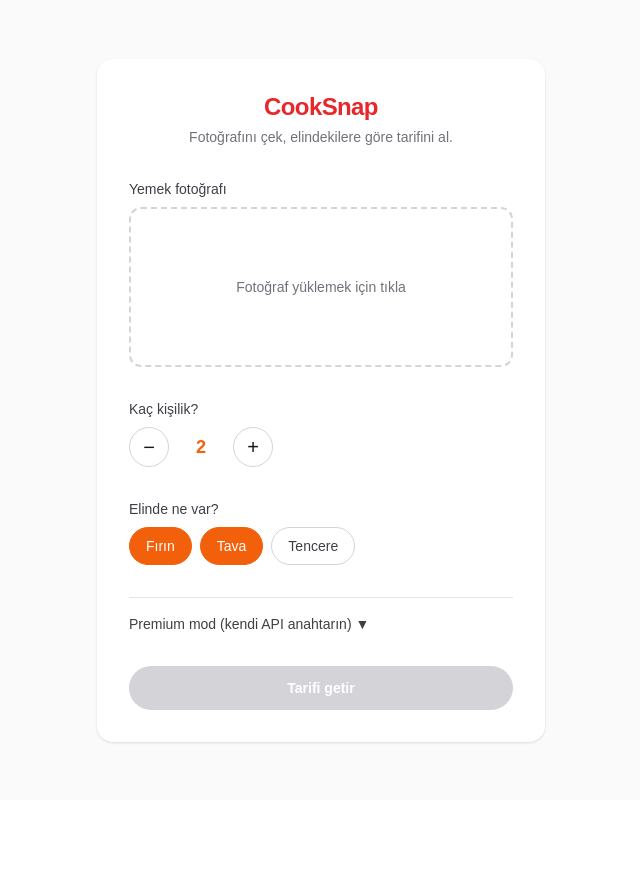
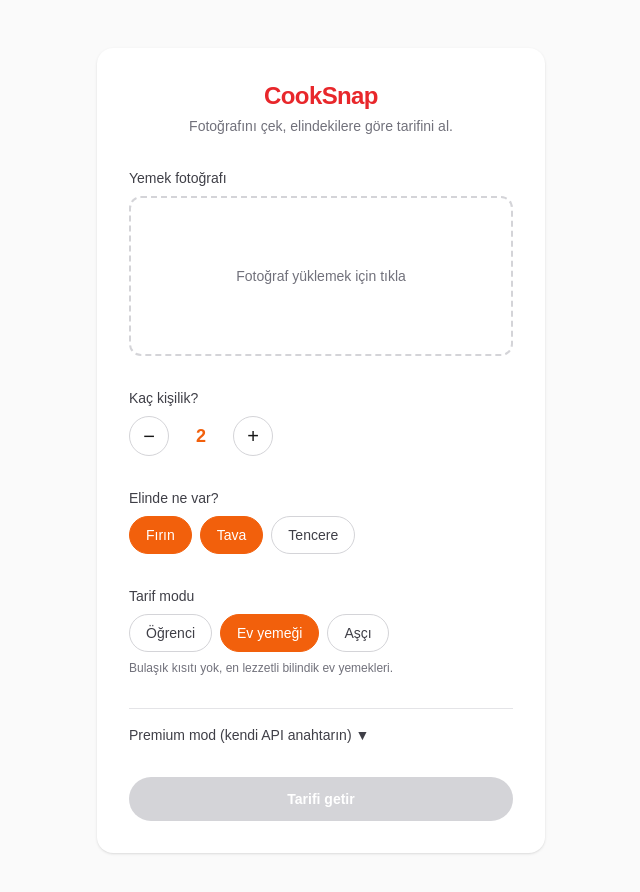
Before and after one commit to Kocayilmaz/cooksnap, a Next.js app: page / in a window 1280 px wide. Shown: the top 892 px of the page, without its empty margins (319-959 px from the left). Before the commit the page ends 800 px from the top, so only its background shows below. Built offline with nearby package versions, Linux system fonts and the light colour scheme.

Commit message:
RecipeModeSelector bilesenini ana sayfaya bagla

```diff
--- a/app/page.tsx
+++ b/app/page.tsx
@@ -4,6 +4,7 @@ import { useState } from "react";
 import PhotoUpload from "@/components/PhotoUpload";
 import PersonCountSelector from "@/components/PersonCountSelector";
 import EquipmentSelector from "@/components/EquipmentSelector";
+import RecipeModeSelector from "@/components/RecipeModeSelector";
 import ApiKeyInput from "@/components/ApiKeyInput";
 import { useAppSelector } from "@/lib/redux/hooks";
 import { EQUIPMENT_KEYS } from "@/lib/redux/equipmentSlice";
@@ -69,6 +70,7 @@ export default function Home() {
         <PhotoUpload onPhotoSelected={setPhoto} />
         <PersonCountSelector />
         <EquipmentSelector />
+        <RecipeModeSelector />
         <ApiKeyInput />
 
         <button
```
